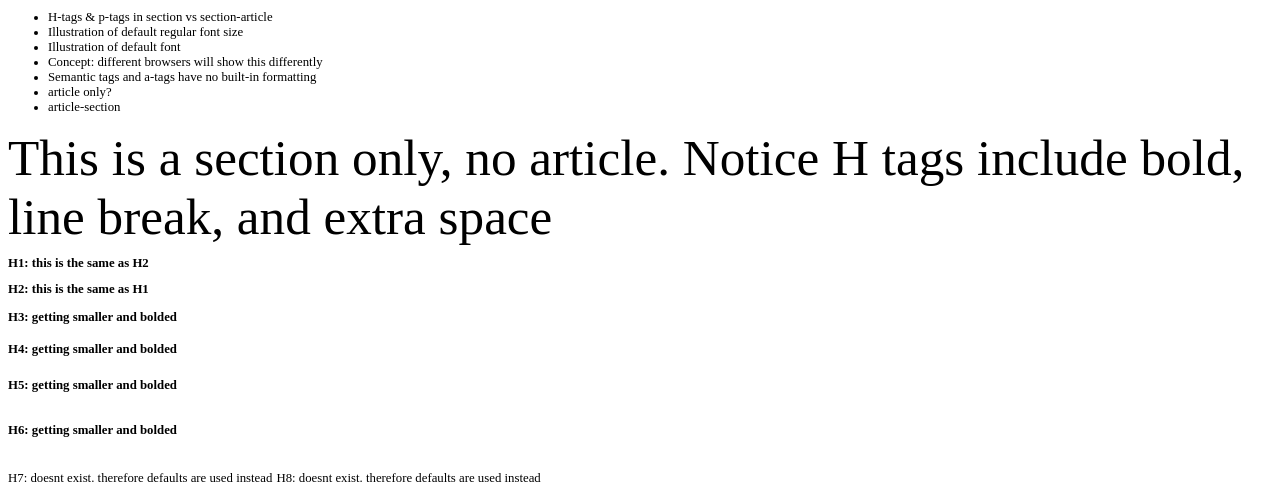
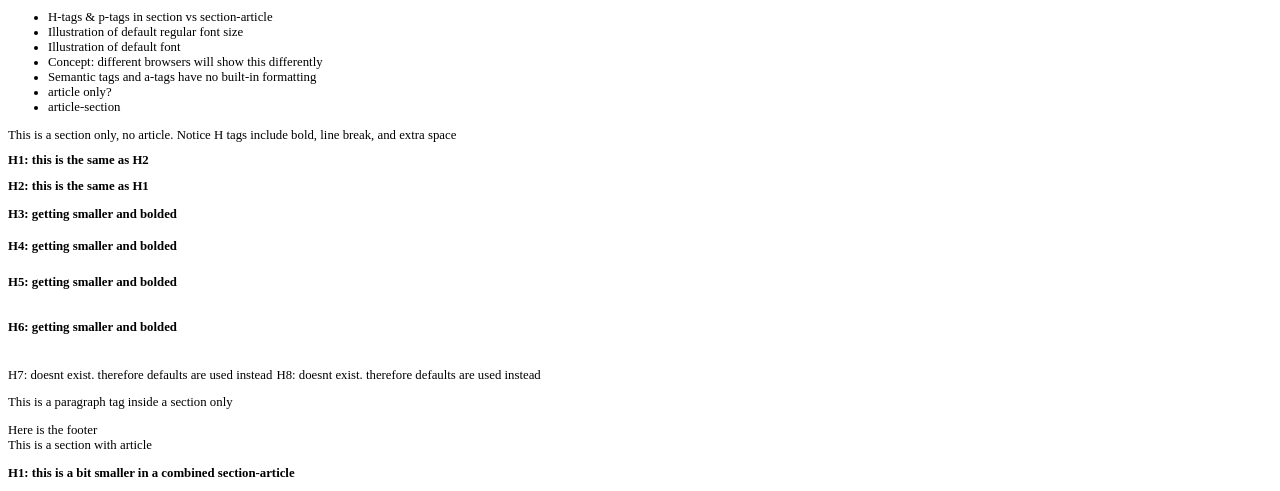
Before and after one commit to AaronAlpha/LearningHTML.github.io, a plain HTML site: page childPages/Headings and Paragraphs tags with Viewport.html in a window 1280 px wide. Shown: the part 307-798 px from the top of the page. Drawn offline with Linux system fonts and the light colour scheme.

Commit message:
Update Headings and Paragraphs tags with Viewport.html

```diff
--- a/childPages/Headings and Paragraphs tags with Viewport.html
+++ b/childPages/Headings and Paragraphs tags with Viewport.html
@@ -35,7 +35,7 @@
 
     </aside>
     <section>
-        <header style = "font-size: 4vw">This is a section only, no article. Notice H tags include bold, line break, and extra space</header>
+        <header style = "font-size: 1vw">This is a section only, no article. Notice H tags include bold, line break, and extra space</header>
         <h1 style = "font-size: 1vw">H1: this is the same as H2</h1>
         <h2 style = "font-size: 1vw">H2: this is the same as H1</h2>
         <h3 style = "font-size: 1vw">H3: getting smaller and bolded</h3>
```
